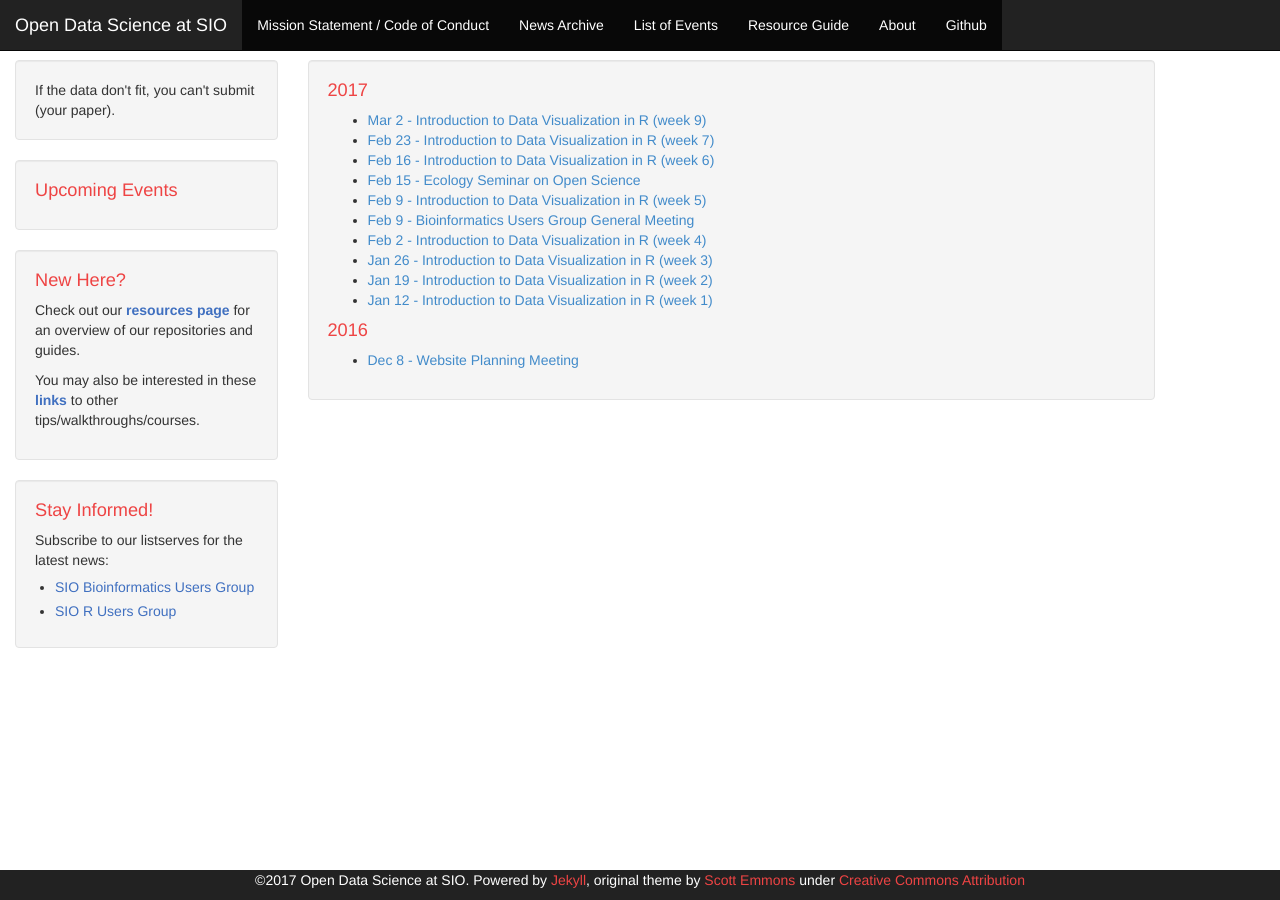
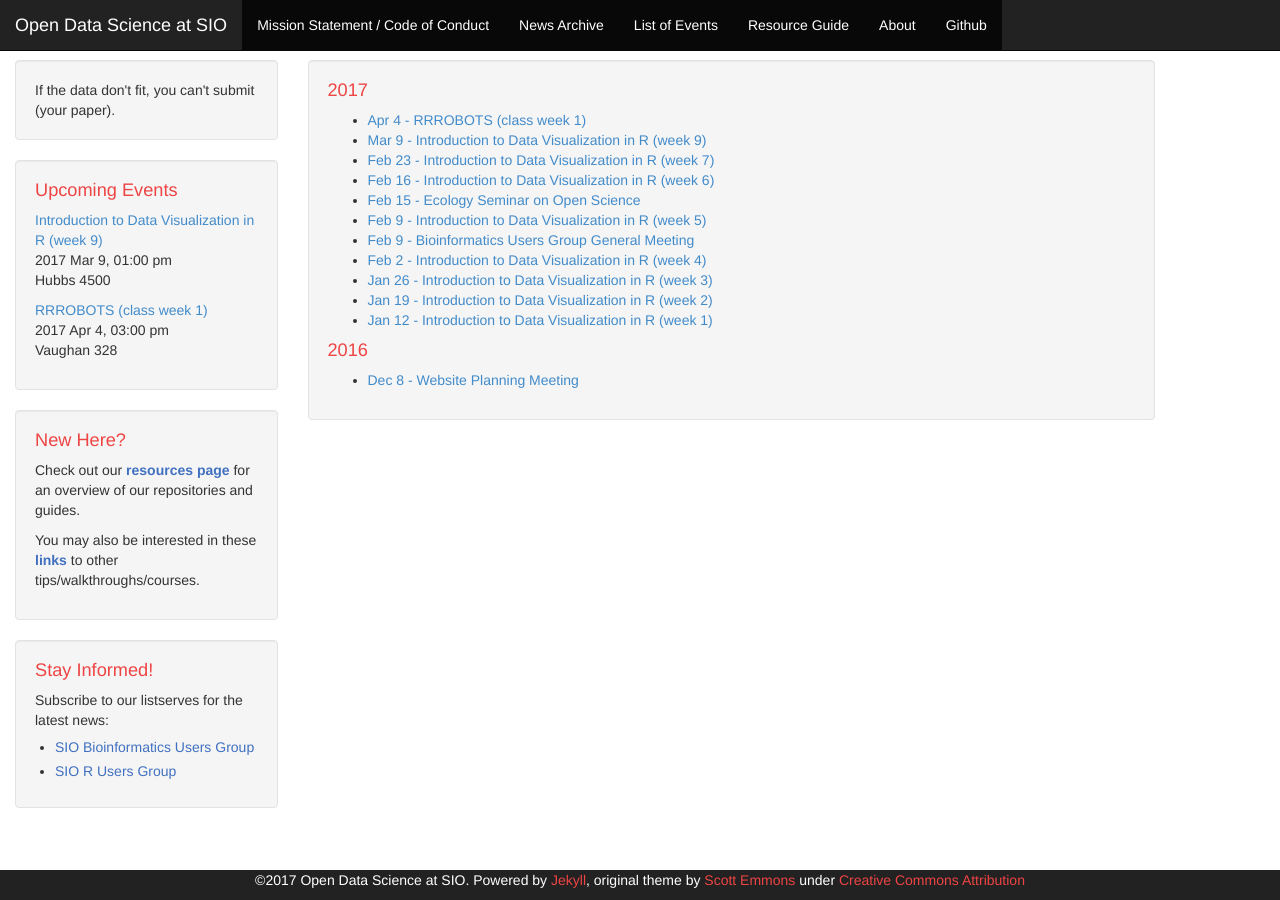
Before and after one commit to Open-Data-Science-at-SIO/Open-Data-Science-at-SIO.github.io, a Jekyll site: the page built from events_list.html, in a window 1280 px wide. Built offline with Jekyll 4.4.1, drawn with Linux system fonts in a browser that asks for light colours.

Commit message:
yes, I am bad at updates

```diff
--- /dev/null
+++ b/_events/20170404.md
@@ -0,0 +1,9 @@
+---
+layout: event
+title: "RRROBOTS (class week 1)"
+start: 2017-04-04 15:00:00 PST
+end: 2017-04-04 17:00:00 PST
+location: "Vaughan 328"
+---
+
+First meeting of the **RRROBOTS -- Reproducible Research in R for Ocean Biosciences: Open-science Training Seminar** course.
```
Also changed, not shown: _events/20170309.md (+2 -2 lines).
